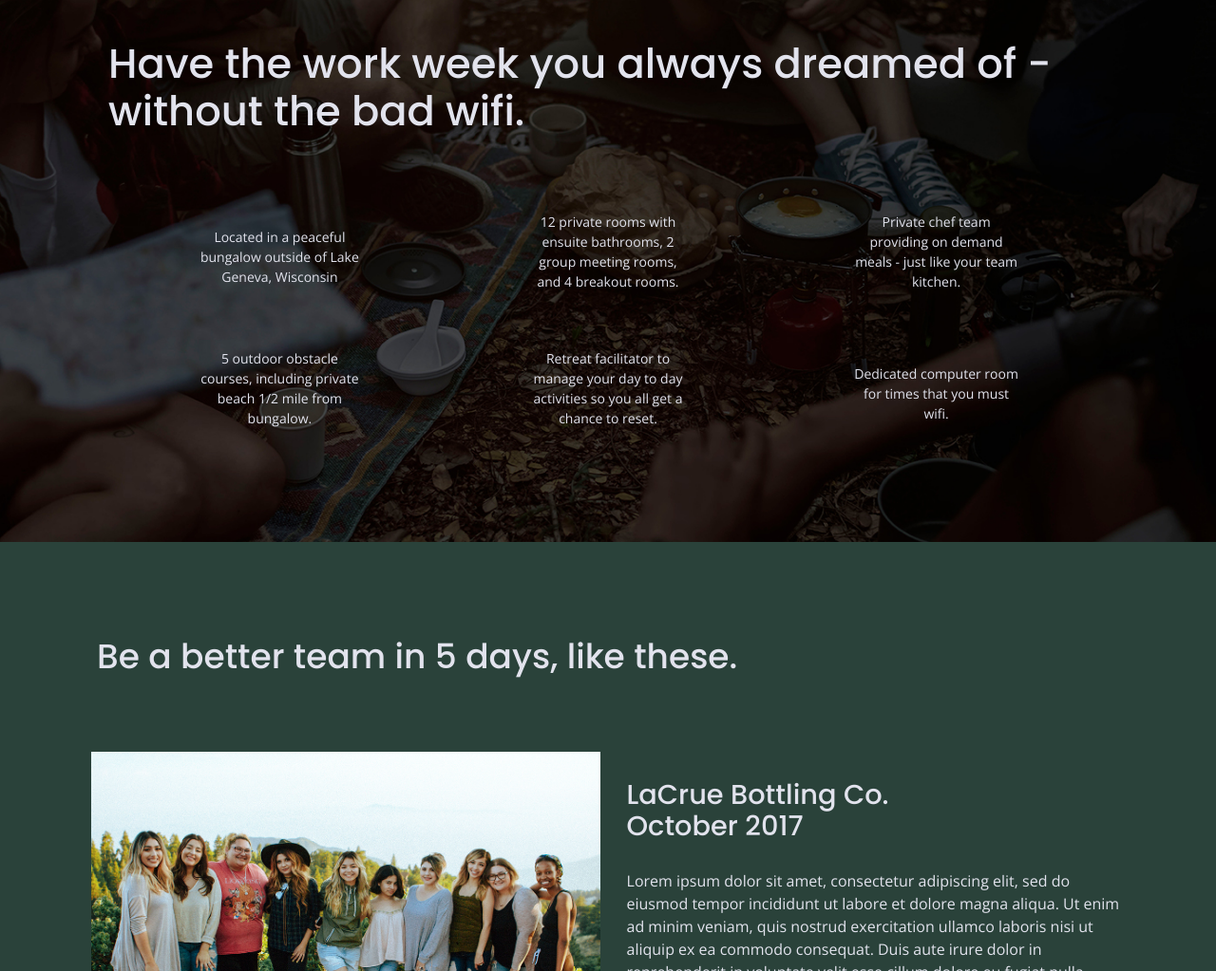
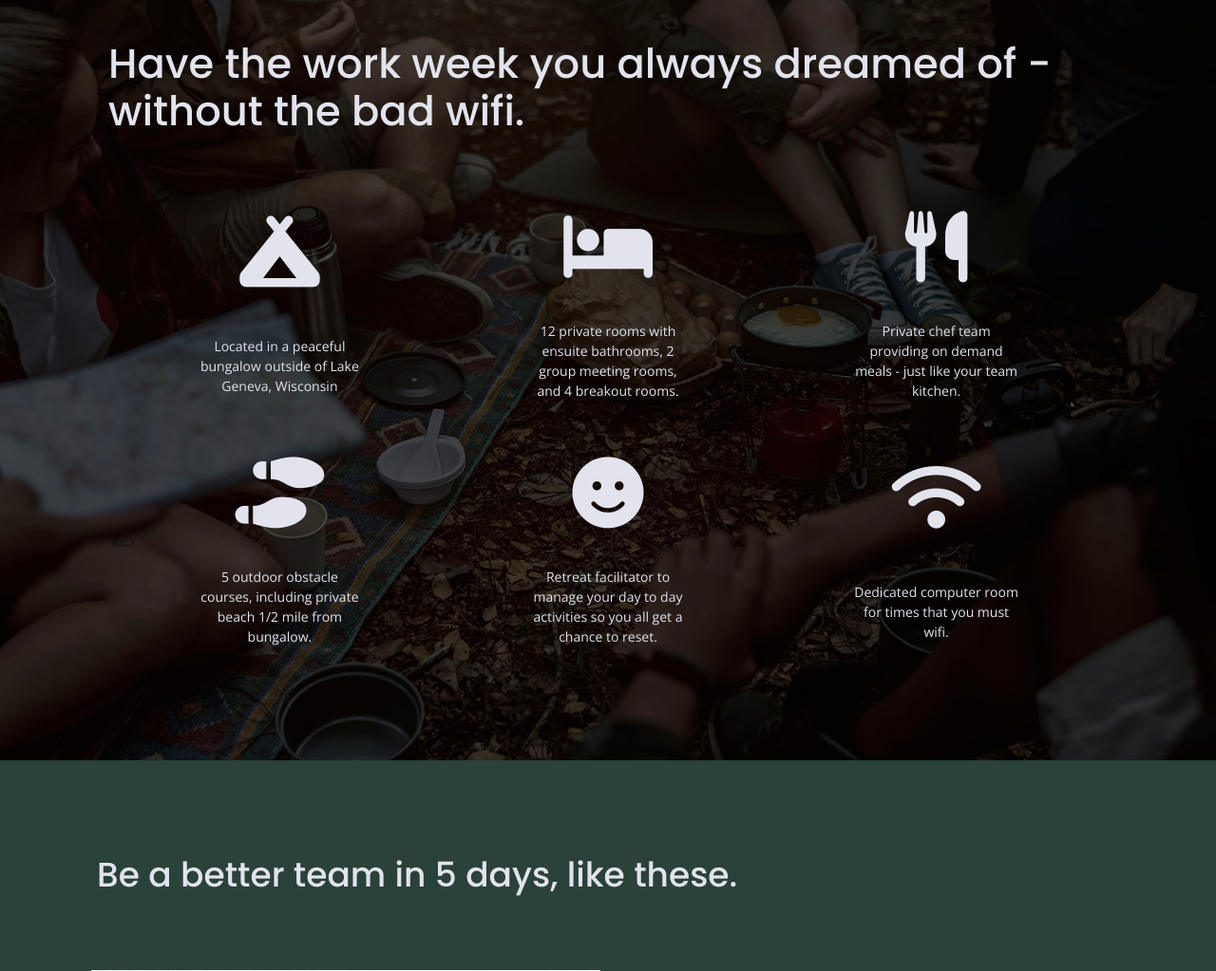
Before and after one commit to VeeMae/206-unplugged-retreat-site, a website built with Parcel: page index.html in a window 1280 px wide. Shown: the part 1041-2064 px from the top of the page at 95% size. Built offline with nearby package versions, Linux system fonts and the light colour scheme.

Commit message:
Added icons

```diff
--- a/css/main.css
+++ b/css/main.css
@@ -226,6 +226,7 @@ footer .social-icons p {
 footer .copyright {
   padding: 20px 0;
 }
+
 /* ====== Mobile Styles ====== */
 
 /* hero seciton */
@@ -329,7 +330,13 @@ input[type=button] {
   font-size: 0.875em;
   text-align: center;
 }
-
+.features i {
+  font-size: 3.75em;
+  margin-bottom: 40px;
+}
+.features .fontawesome-icon {
+  text-align: center;
+}
 /* reviews section */
 .reviews {
   display: flex;
@@ -823,7 +830,7 @@ input[type=button] {
     flex-basis: 30%;
   }
   article p {
-    font-size: 1.125em;
+    font-size: 1.25em;
     line-height: 1.5em;
     font-family: 'Open Sans', sans-serif;
   }
--- a/index.html
+++ b/index.html
@@ -20,6 +20,7 @@
   <link rel="stylesheet" href="css/main.css">
   <!-- Google Fonts -->
   <link href="https://fonts.googleapis.com/css?family=Open+Sans:400,700|Poppins:500,700" rel="stylesheet">
+  <script src="https://kit.fontawesome.com/92d76bdac3.js" crossorigin="anonymous"></script>
   <meta name="theme-color" content="#fafafa">
 </head>
 
@@ -68,27 +69,39 @@
       <h2>Have the work week you always dreamed of - without the bad wifi.</h2>
       <div class="features-items">
       <article>
-        <p class="fontawesome-icon"></p>
+        <p class="fontawesome-icon">
+          <i class="fas fa-campground"></i>
+        </p>
         <p class="features-item-description">Located in a peaceful bungalow outside of Lake Geneva, Wisconsin</p>
       </article>
       <article>
-        <p class="fontawesome-icon"></p>
+        <p class="fontawesome-icon">
+          <i class="fas fa-bed"></i>
+        </p>
         <p class="features-item-description">12 private rooms with ensuite bathrooms, 2 group meeting rooms, and 4 breakout rooms.</p>
       </article>
       <article>
-        <p class="fontawesome-icon"></p>
+        <p class="fontawesome-icon">
+          <i class="fas fa-utensils"></i>
+        </p>
         <p class="features-item-description">Private chef team providing on demand meals - just like your team kitchen.</p>
       </article>
       <article>
-        <p class="fontawesome-icon"></p>
+        <p class="fontawesome-icon">
+          <i class="fas fa-shoe-prints"></i>
+        </p>
         <p class="features-item-description">5 outdoor obstacle courses, including private beach 1/2 mile from bungalow.</p>
       </article>
       <article>
-        <p class="fontawesome-icon"></p>
+        <p class="fontawesome-icon">
+          <i class="fas fa-smile"></i>
+        </p>
         <p class="features-item-description">Retreat facilitator to manage your day to day activities so you all get a chance to reset.</p>
       </article>
       <article>
-        <p class="fontawesome-icon"></p>
+        <p class="fontawesome-icon">
+          <i class="fas fa-wifi"></i>
+        </p>
         <p class="features-item-description">Dedicated computer room for times that you must wifi.</p>
       </article>
       </div>
```
Also changed, not shown: about/index.html (+1 -0 lines), faq/index.html (+1 -1 lines).
